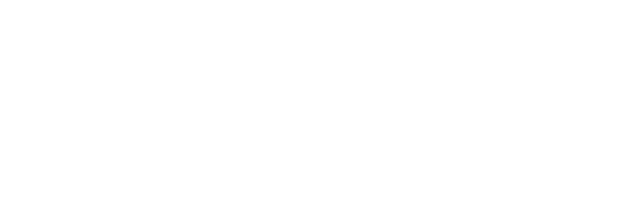
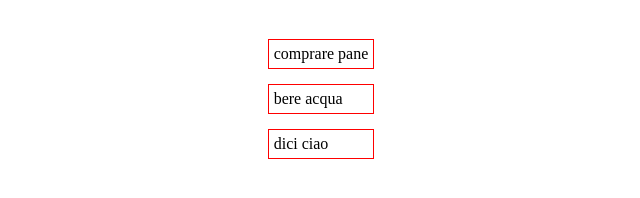
Before and after one commit to Pietrodon/vue-todolist, a plain HTML site: page index.html in a window 1280 px wide. Shown: the whole page, without its empty margins (339-979 px from the left). Drawn offline with nearby package versions, Linux system fonts and the light colour scheme.

Commit message:
creazione to do list

```diff
--- a/app.js
+++ b/app.js
@@ -1 +1,10 @@
-alert('io')
+const app = new Vue({
+    el:'#app',
+    data: {
+        todo: [
+            'comprare pane',
+            'bere acqua',
+            'dici ciao'
+        ],
+    },
+})
--- a/index.html
+++ b/index.html
@@ -5,9 +5,16 @@
     <meta http-equiv="X-UA-Compatible" content="IE=edge">
     <meta name="viewport" content="width=device-width, initial-scale=1.0">
     <script src="https://cdn.jsdelivr.net/npm/vue@2.6.14/dist/vue.js"></script>
+    <link rel="stylesheet" href="style.css">
     <title>Vue-Todolist</title>
 </head>
 <body>
+    <div id="app">
+        <ul>
+            <li v-for="user in todo">{{ user }}</li>
+        </ul>
+
+    </div>
 
 
 
--- a/style.css
+++ b/style.css
@@ -0,0 +1,11 @@
+#app{
+    display: flex;
+    justify-content: center;
+    align-items: center;
+}
+li{
+    list-style: none;
+    margin: 15px;
+    border: 1px solid red;
+    padding: 5px;
+}
```
